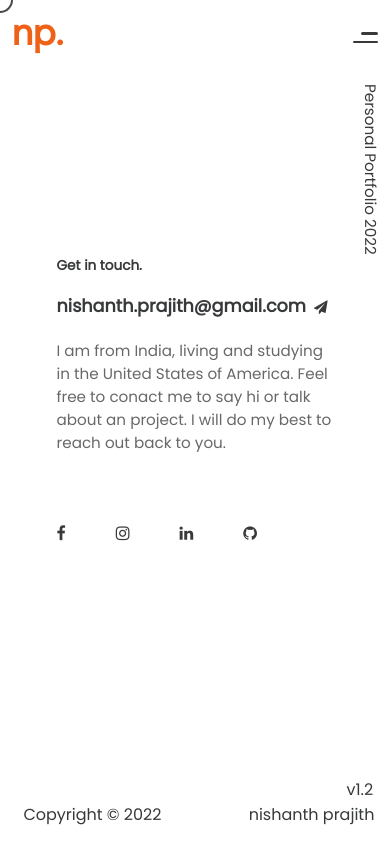
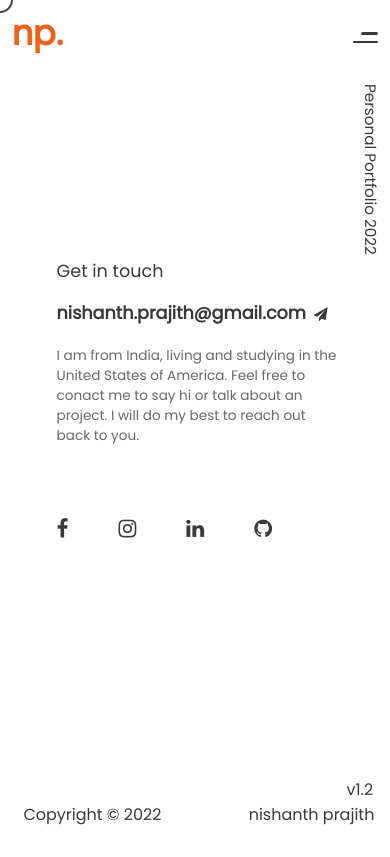
Before and after one commit to NishanthPrajith/NishanthPrajith.github.io, a React (Create React App) app: page /contactme in a window 390 px wide. Built offline with nearby package versions, Linux system fonts and the light colour scheme.

Commit message:
fixed contact

```diff
--- a/src/ContactComps/contact.css
+++ b/src/ContactComps/contact.css
@@ -107,7 +107,7 @@
 @media screen and (max-width: 500px) {
 	.message {
 		width: 85%;
-		font-size: 0.95rem;
+		font-size: 0.85rem;
 	}
 
 	.header {
@@ -115,13 +115,14 @@
 	}
 
 	.contact div h1 {
-		font-size: 0.85rem;
+		font-size: 1.1rem;
 		margin-bottom: 5%;
+		font-weight: 500;
 	}
 
 	.contact div h3 {
 		font-size: 1.1rem;
-		font-weight: 700;
+		font-weight: 900;
 		margin-bottom: 6%;
 	}
 
@@ -135,7 +136,7 @@
 
 	.socialmedia a {
 		margin-right: 15%;
-		font-size: 1rem;
+		font-size: 1.3rem;
 	}
 
 }
--- a/src/ContactComps/contact.js
+++ b/src/ContactComps/contact.js
@@ -30,7 +30,7 @@ export default function About() {
                 </div>
                 <div style = {{paddingLeft: "5%"}}>
                     <h1>
-                        Get in touch.
+                        Get in touch
                     </h1>
                     <h3>
                         <a href = "mailto:nishanth.prajith@gmail.com">
```
